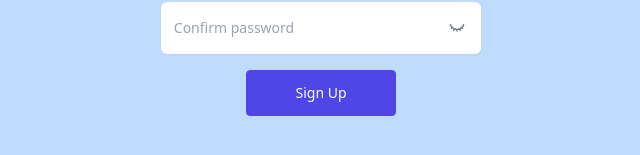
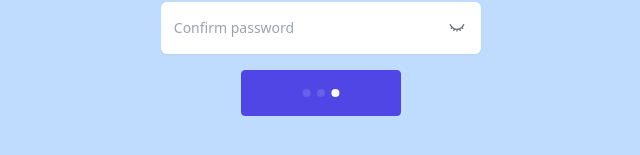
Before and after one commit to vanyachyzh/orders_test_task, a React (Vite) app: page /signup in a window 1280 px wide. Shown: the part 469-624 px from the top of the page, without its empty margins (319-959 px from the left). Built offline with nearby package versions, Linux system fonts and the light colour scheme.

Commit message:
Add loading for button

```diff
--- a/src/components/Button/index.tsx
+++ b/src/components/Button/index.tsx
@@ -1,12 +1,17 @@
+import { twMerge } from 'tailwind-merge';
+
 import { ButtonProps } from './types';
 
-const Button = ({ ...props }: ButtonProps) => {
+const Button = ({ isLoading, className, ...props }: ButtonProps) => {
   return (
     <button
       {...props}
-      className="inline-block rounded border border-indigo-600 bg-indigo-600 px-12 py-3 text-sm font-medium text-white hover:bg-transparent hover:text-indigo-600 focus:outline-none focus:ring active:text-indigo-500"
+      className={twMerge(
+        'flex min-h-[2.9rem] items-center justify-center rounded border border-indigo-600 bg-indigo-600 px-12 py-3 text-sm font-medium text-white hover:bg-transparent hover:text-indigo-600 focus:outline-none focus:ring active:text-indigo-500',
+        className,
+      )}
     >
-      {props.children}
+      {!isLoading ? props.children : <span className="loader" />}
     </button>
   );
 };
--- a/src/components/Button/types.ts
+++ b/src/components/Button/types.ts
@@ -2,4 +2,5 @@ import { ComponentPropsWithoutRef } from 'react';
 
 export interface ButtonProps extends ComponentPropsWithoutRef<'button'> {
   className?: string;
+  isLoading?: boolean;
 }
--- a/src/index.css
+++ b/src/index.css
@@ -25,3 +25,28 @@ body {
 .section {
   @apply w-full px-[3rem] md:px-[6rem] lg:m-auto lg:w-[80rem] lg:max-w-[90vw] lg:px-0;
 }
+
+.loader {
+  width: 0.5rem;
+  height: 0.5rem;
+  border-radius: 50%;
+  background-color: #fff;
+  box-shadow: 0.9rem 0 #fff, -0.9rem 0 #fff;
+  position: relative;
+  animation: flash 0.5s ease-out infinite alternate;
+}
+
+@keyframes flash {
+  0% {
+    background-color: #FFF2;
+    box-shadow: 0.9rem 0 #FFF2, -0.9rem 0 #FFF;
+  }
+  50% {
+    background-color: #FFF;
+    box-shadow: 0.9rem 0 #FFF2, -0.9rem 0 #FFF2;
+  }
+  100% {
+    background-color: #FFF2;
+    box-shadow: 0.9rem 0 #FFF, -0.9rem 0 #FFF2;
+  }
+}
--- a/src/pages/SignUp/index.tsx
+++ b/src/pages/SignUp/index.tsx
@@ -1,5 +1,6 @@
 import { yupResolver } from '@hookform/resolvers/yup';
 import { createUserWithEmailAndPassword } from 'firebase/auth';
+import { useState } from 'react';
 import { useForm } from 'react-hook-form';
 import { toast } from 'react-toastify';
 
@@ -13,6 +14,8 @@ import { validationScheme } from './scheme';
 import { ISignUpForm } from './types';
 
 const SignUp = () => {
+  const [isLoading, setIsLoading] = useState(true);
+
   const {
     handleSubmit,
     register,
@@ -22,6 +25,8 @@ const SignUp = () => {
   });
 
   const onSubmit = async (data: ISignUpForm) => {
+    setIsLoading(true);
+
     try {
       await createUserWithEmailAndPassword(auth, data.email, data.password);
 
@@ -29,14 +34,16 @@ const SignUp = () => {
     } catch (error) {
       handleError(error);
     }
+
+    setIsLoading(false);
   };
 
   return (
-    <div className="flex flex-col items-center gap-[3rem] w-[20rem]">
-      <h3 className='font-bold text-[3rem]'>Sign Up</h3>
+    <div className="flex w-[20rem] flex-col items-center gap-[3rem]">
+      <h3 className="text-[3rem] font-bold">Sign Up</h3>
       <form
         onSubmit={handleSubmit(onSubmit)}
-        className="flex flex-col items-center gap-[1rem] w-full"
+        className="flex w-full flex-col items-center gap-[1rem]"
       >
         <Input
           id="email"
@@ -66,7 +73,9 @@ const SignUp = () => {
           error={errors.confirmPassword?.message}
         />
 
-        <Button>Sign Up</Button>
+        <Button className="min-w-[10rem]" isLoading={isLoading}>
+          Sign Up
+        </Button>
       </form>
     </div>
   );
```
